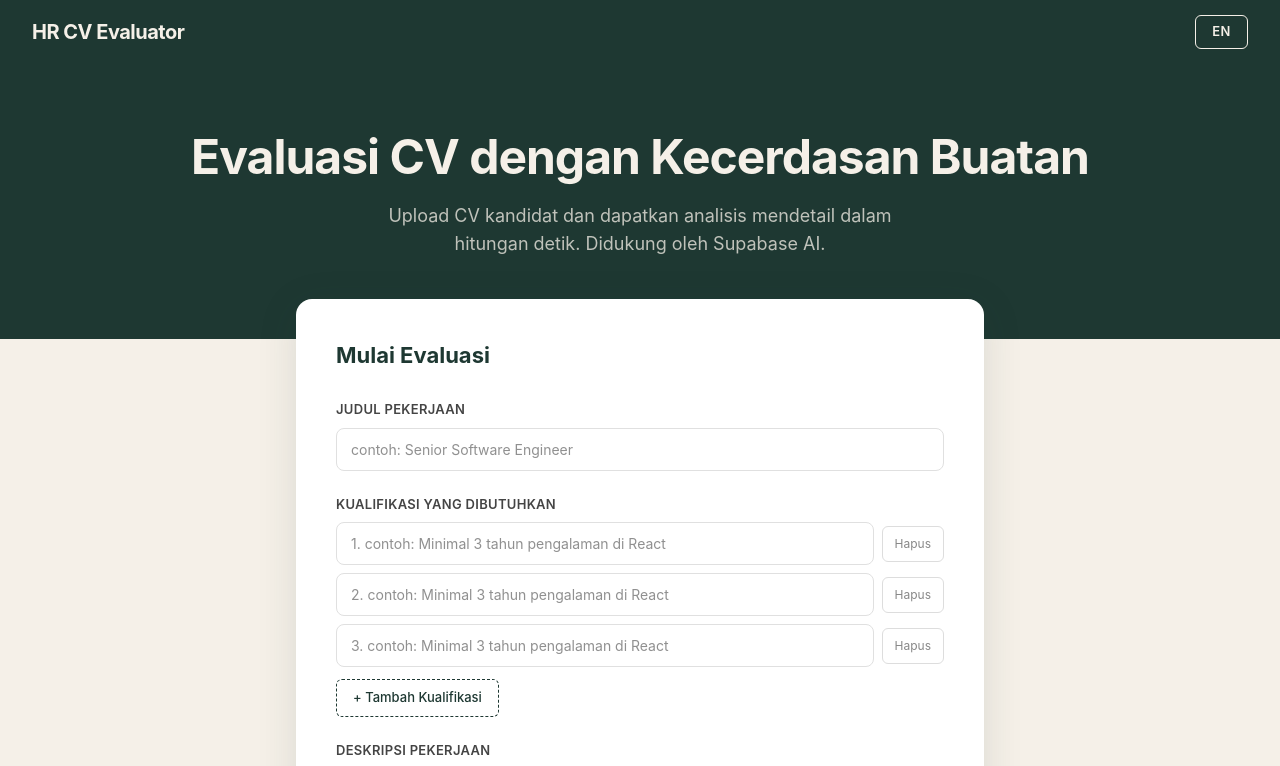
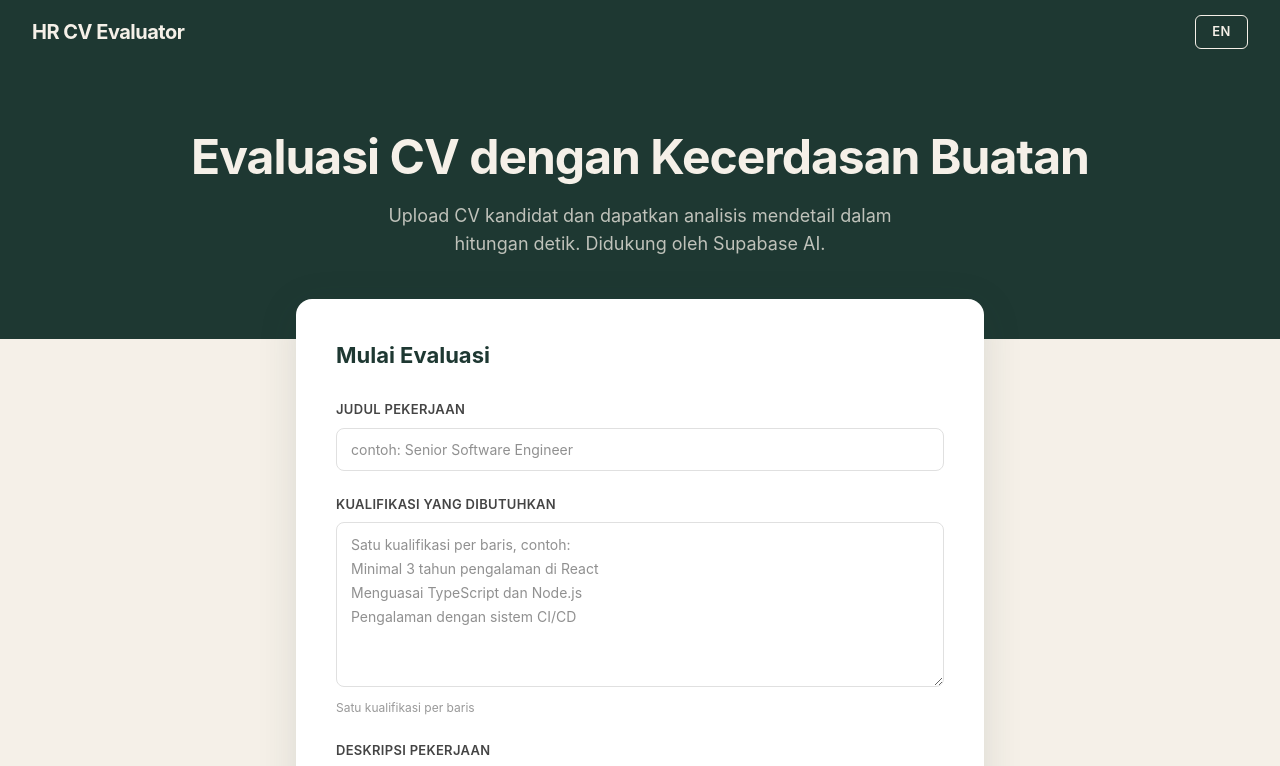
Before and after one commit to liltunechi3/hr-cv-tool, a Next.js app: page / in a window 1280 px wide. Shown: the top 766 px of the page. Built offline with nearby package versions, Linux system fonts and the light colour scheme.

Commit message:
feat: ganti input kualifikasi ke textarea - copas semua sekaligus

```diff
--- a/app/page.tsx
+++ b/app/page.tsx
@@ -18,9 +18,7 @@ const content = {
     job_title_label: "Judul Pekerjaan",
     job_title_placeholder: "contoh: Senior Software Engineer",
     qualifications_label: "Kualifikasi yang Dibutuhkan",
-    qualification_placeholder: "contoh: Minimal 3 tahun pengalaman di React",
-    add_qualification: "Tambah Kualifikasi",
-    remove: "Hapus",
+    qualification_placeholder: "Satu kualifikasi per baris, contoh:\nMinimal 3 tahun pengalaman di React\nMenguasai TypeScript dan Node.js\nPengalaman dengan sistem CI/CD",
     job_desc_label: "Deskripsi Pekerjaan",
     job_desc_placeholder:
       "Jelaskan tanggung jawab dan detail pekerjaan...",
@@ -44,7 +42,7 @@ const content = {
     footer: "HR CV Evaluator — Didukung oleh Supabase AI",
     error_no_file: "Silakan upload file CV terlebih dahulu.",
     error_no_title: "Silakan isi judul pekerjaan.",
-    error_no_quals: "Silakan tambahkan minimal satu kualifikasi.",
+    error_no_quals: "Silakan isi minimal satu kualifikasi.",
     error_parse: "Gagal memproses file CV. Pastikan file tidak rusak.",
     error_evaluate: "Evaluasi gagal. Coba lagi.",
   },
@@ -58,9 +56,7 @@ const content = {
     job_title_label: "Job Title",
     job_title_placeholder: "e.g. Senior Software Engineer",
     qualifications_label: "Required Qualifications",
-    qualification_placeholder: "e.g. Minimum 3 years of React experience",
-    add_qualification: "Add Qualification",
-    remove: "Remove",
+    qualification_placeholder: "One qualification per line, e.g.:\nMinimum 3 years of React experience\nProficient in TypeScript and Node.js\nExperience with CI/CD systems",
     job_desc_label: "Job Description",
     job_desc_placeholder: "Describe the responsibilities and job details...",
     upload_label: "Upload CV",
@@ -95,7 +91,7 @@ export default function Home() {
   const t = content[lang];
 
   const [jobTitle, setJobTitle] = useState("");
-  const [qualifications, setQualifications] = useState(["", "", ""]);
+  const [qualificationsText, setQualificationsText] = useState("");
   const [jobDesc, setJobDesc] = useState("");
   const [file, setFile] = useState<File | null>(null);
   const [cvText, setCvText] = useState("");
@@ -143,20 +139,6 @@ export default function Home() {
     }
   };
 
-  const addQualification = () => {
-    setQualifications([...qualifications, ""]);
-  };
-
-  const removeQualification = (index: number) => {
-    setQualifications(qualifications.filter((_, i) => i !== index));
-  };
-
-  const updateQualification = (index: number, value: string) => {
-    const updated = [...qualifications];
-    updated[index] = value;
-    setQualifications(updated);
-  };
-
   const handleSubmit = async (e: React.FormEvent) => {
     e.preventDefault();
     setError("");
@@ -166,7 +148,11 @@ export default function Home() {
       return;
     }
 
-    const validQuals = qualifications.filter((q) => q.trim());
+    const validQuals = qualificationsText
+      .split("\n")
+      .map((q) => q.trim())
+      .filter((q) => q.length > 0);
+
     if (validQuals.length === 0) {
       setError(t.error_no_quals);
       return;
@@ -319,61 +305,19 @@ export default function Home() {
           {/* Qualifications */}
           <div style={{ marginBottom: 24 }}>
             <label style={labelStyle}>{t.qualifications_label}</label>
-            {qualifications.map((q, i) => (
-              <div
-                key={i}
-                style={{
-                  display: "flex",
-                  gap: 8,
-                  marginBottom: 8,
-                  alignItems: "center",
-                }}
-              >
-                <input
-                  type="text"
-                  value={q}
-                  onChange={(e) => updateQualification(i, e.target.value)}
-                  placeholder={`${i + 1}. ${t.qualification_placeholder}`}
-                  style={{ ...inputStyle, marginBottom: 0, flex: 1 }}
-                />
-                {qualifications.length > 1 && (
-                  <button
-                    type="button"
-                    onClick={() => removeQualification(i)}
-                    style={{
-                      background: "transparent",
-                      border: "1px solid #ddd",
-                      color: "#888",
-                      padding: "8px 12px",
-                      borderRadius: 6,
-                      cursor: "pointer",
-                      fontSize: 12,
-                      whiteSpace: "nowrap",
-                      flexShrink: 0,
-                    }}
-                  >
-                    {t.remove}
-                  </button>
-                )}
-              </div>
-            ))}
-            <button
-              type="button"
-              onClick={addQualification}
-              style={{
-                background: "transparent",
-                border: `1px dashed ${G}`,
-                color: G,
-                padding: "8px 16px",
-                borderRadius: 6,
-                cursor: "pointer",
-                fontSize: 13,
-                fontWeight: 500,
-                marginTop: 4,
-              }}
-            >
-              + {t.add_qualification}
-            </button>
+            <textarea
+              value={qualificationsText}
+              onChange={(e) => setQualificationsText(e.target.value)}
+              placeholder={t.qualification_placeholder}
+              rows={6}
+              style={{ ...inputStyle, resize: "vertical", lineHeight: 1.7 }}
+            />
+            <p style={{ fontSize: 12, color: "#999", marginTop: 6 }}>
+              {lang === "id" ? "Satu kualifikasi per baris" : "One qualification per line"}
+              {qualificationsText.trim()
+                ? ` · ${qualificationsText.split("\n").filter((l) => l.trim()).length} ${lang === "id" ? "kualifikasi" : "qualifications"}`
+                : ""}
+            </p>
           </div>
 
           {/* Job Description */}
```
